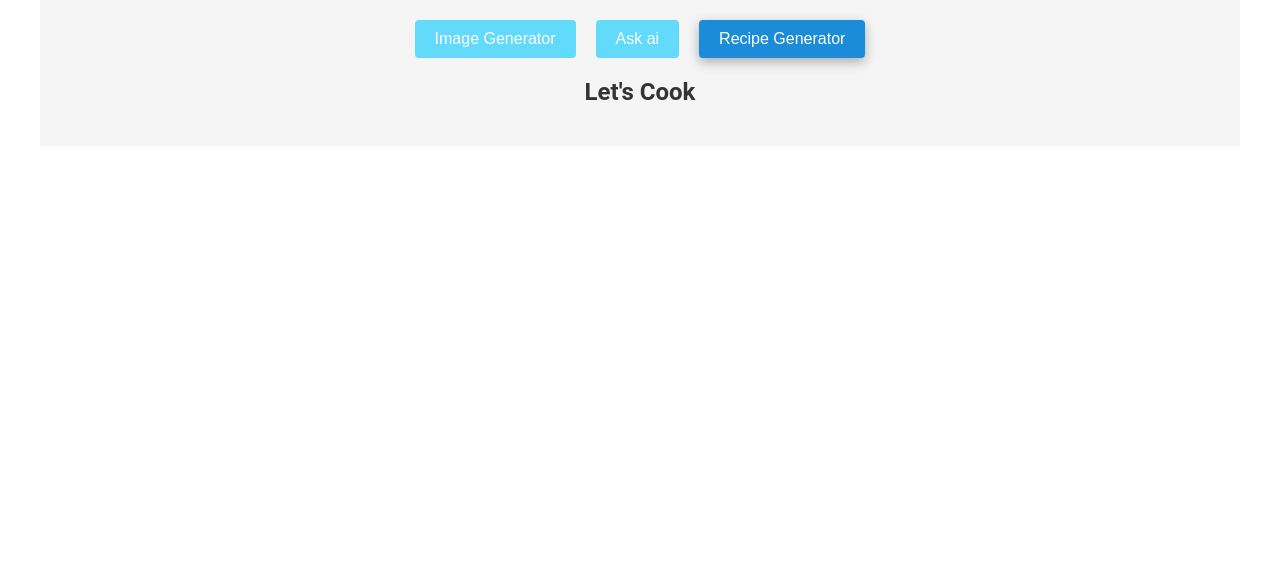
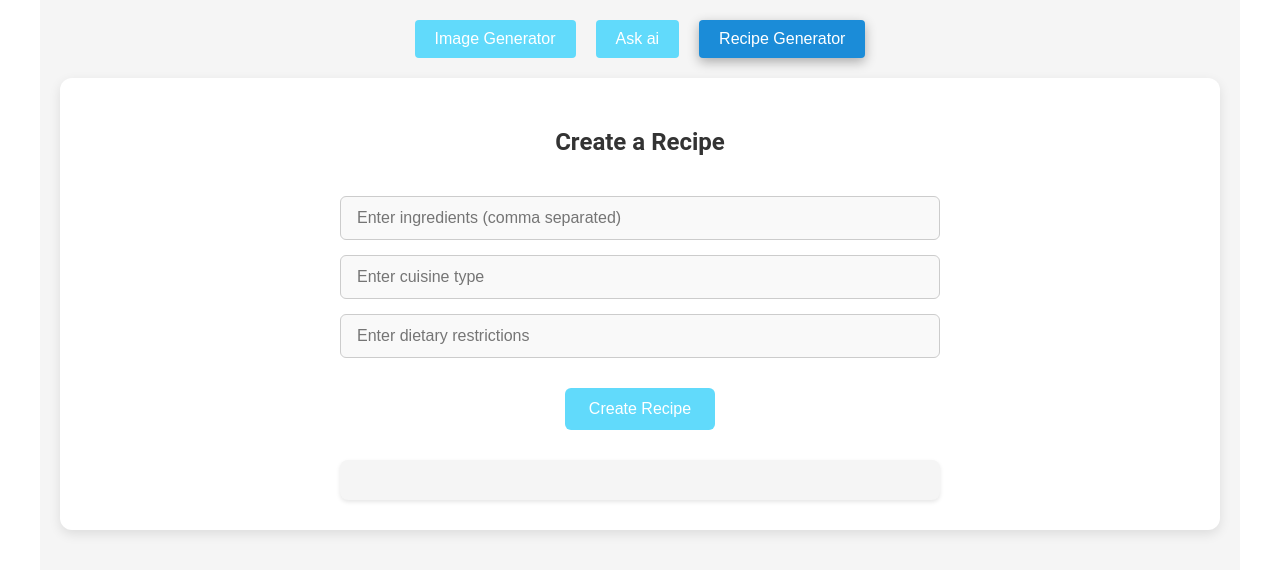
Before and after one commit to MugoSimon/spring-ai, a React (Create React App) app: page / in a window 1280 px wide. Both pictures are taken after a click on the button "Recipe Generator". Shown: the top 580 px of the page. Built offline with nearby package versions, Linux system fonts and the light colour scheme.

Commit message:
should be done

```diff
--- a/src/App.css
+++ b/src/App.css
@@ -189,13 +189,22 @@ h2 {
   color: #333;
 }
 
-/* Image Generator Styles */
+/* ImageGenerator Styles */
 .image-generator-container {
   display: flex;
   flex-direction: column;
   align-items: center;
   gap: 20px;
   margin: 20px 0;
+  background-color: #fff;
+  padding: 30px;
+  border-radius: 12px;
+  box-shadow: 0 4px 12px rgba(0, 0, 0, 0.1);
+  transition: box-shadow 0.3s ease;
+}
+
+.image-generator-container:hover {
+  box-shadow: 0 8px 20px rgba(0, 0, 0, 0.2);
 }
 
 .prompt-input-container {
@@ -205,26 +214,81 @@ h2 {
 
 .prompt-input {
   width: 100%;
-  font-size: 18px;
+  font-size: 16px;
   padding: 12px 16px;
+  border: 1px solid #ccc;
+  border-radius: 6px;
+  background-color: #f9f9f9;
+  transition: border-color 0.3s ease, background-color 0.3s ease;
+}
+
+.prompt-input:focus {
+  outline: none;
+  border-color: #61dafb;
+  background-color: #fff;
+}
+
+.button-container {
+  width: 100%;
+  max-width: 600px;
+  display: flex;
+  justify-content: center;
 }
 
 .generate-button {
   font-size: 16px;
-  padding: 10px 20px;
+  padding: 12px 24px;
+  background-color: #61dafb;
+  color: white;
+  border: none;
+  border-radius: 6px;
+  cursor: pointer;
+  transition: background-color 0.3s ease, transform 0.2s ease, box-shadow 0.3s ease;
+}
+
+.generate-button:hover {
+  background-color: #21a1f1;
+  transform: translateY(-2px);
+  box-shadow: 0 4px 8px rgba(0, 0, 0, 0.2);
+}
+
+.generate-button:active {
+  background-color: #1b8cd8;
+  transform: translateY(0);
 }
 
 .image-container {
-  display: flex;
-  flex-wrap: wrap;
-  justify-content: center;
-  gap: 20px;
+  display: grid;
+  grid-template-columns: repeat(3, 1fr);
+  grid-gap: 20px;
+  width: 100%;
+  max-width: 800px;
 }
 
-.image-container img {
-  width: 200px;
-  height: 150px;
+.image-card {
+  background-color: #f5f5f5;
+  border-radius: 8px;
+  box-shadow: 0 2px 4px rgba(0, 0, 0, 0.1);
+  overflow: hidden;
 }
+
+.image-card img {
+  width: 100%;
+  height: 200px;
+  object-fit: cover;
+}
+
+.empty-image-slot {
+  background-color: #f5f5f5;
+  border-radius: 8px;
+  box-shadow: 0 2px 4px rgba(0, 0, 0, 0.1);
+  display: flex;
+  justify-content: center;
+  align-items: center;
+  font-size: 16px;
+  color: #999;
+}
+
 /* ChatComponent Styles */
 .chat-component-container {
   display: flex;
@@ -232,6 +296,15 @@ h2 {
   align-items: center;
   gap: 20px;
   margin: 20px 0;
+  background-color: #fff;
+  padding: 30px;
+  border-radius: 12px;
+  box-shadow: 0 4px 12px rgba(0, 0, 0, 0.1);
+  transition: box-shadow 0.3s ease;
+}
+
+.chat-component-container:hover {
+  box-shadow: 0 8px 20px rgba(0, 0, 0, 0.2);
 }
 
 .chat-input-container {
@@ -242,9 +315,17 @@ h2 {
 .chat-input {
   width: 100%;
   font-size: 16px;
-  padding: 10px 14px;
+  padding: 12px 16px;
   border: 1px solid #ccc;
-  border-radius: 4px;
+  border-radius: 6px;
+  background-color: #f9f9f9;
+  transition: border-color 0.3s ease, background-color 0.3s ease;
+}
+
+.chat-input:focus {
+  outline: none;
+  border-color: #61dafb;
+  background-color: #fff;
 }
 
 .chat-button-container {
@@ -256,7 +337,24 @@ h2 {
 
 .chat-button {
   font-size: 16px;
-  padding: 10px 20px;
+  padding: 12px 24px;
+  background-color: #61dafb;
+  color: white;
+  border: none;
+  border-radius: 6px;
+  cursor: pointer;
+  transition: background-color 0.3s ease, transform 0.2s ease, box-shadow 0.3s ease;
+}
+
+.chat-button:hover {
+  background-color: #21a1f1;
+  transform: translateY(-2px);
+  box-shadow: 0 4px 8px rgba(0, 0, 0, 0.2);
+}
+
+.chat-button:active {
+  background-color: #1b8cd8;
+  transform: translateY(0);
 }
 
 .chat-output-container {
@@ -272,4 +370,93 @@ h2 {
   font-size: 16px;
   line-height: 1.5;
   color: #333;
+  white-space: pre-wrap;
+  margin: 0;
 }
+
+/* RecipeGenerator Styles */
+.recipe-generator-container {
+  display: flex;
+  flex-direction: column;
+  align-items: center;
+  gap: 20px;
+  margin: 20px 0;
+  background-color: #fff;
+  padding: 30px;
+  border-radius: 12px;
+  box-shadow: 0 4px 12px rgba(0, 0, 0, 0.1);
+  transition: box-shadow 0.3s ease;
+}
+
+.recipe-generator-container:hover {
+  box-shadow: 0 8px 20px rgba(0, 0, 0, 0.2);
+}
+
+.input-container {
+  display: flex;
+  flex-direction: column;
+  gap: 15px;
+  width: 100%;
+  max-width: 600px;
+}
+
+.recipe-input {
+  font-size: 16px;
+  padding: 12px 16px;
+  border: 1px solid #ccc;
+  border-radius: 6px;
+  background-color: #f9f9f9;
+  transition: border-color 0.3s ease, background-color 0.3s ease;
+}
+
+.recipe-input:focus {
+  outline: none;
+  border-color: #61dafb;
+  background-color: #fff;
+}
+
+.button-container {
+  width: 100%;
+  max-width: 600px;
+  display: flex;
+  justify-content: center;
+}
+
+.recipe-button {
+  font-size: 16px;
+  padding: 12px 24px;
+  background-color: #61dafb;
+  color: white;
+  border: none;
+  border-radius: 6px;
+  cursor: pointer;
+  transition: background-color 0.3s ease, transform 0.2s ease, box-shadow 0.3s ease;
+}
+
+.recipe-button:hover {
+  background-color: #21a1f1;
+  transform: translateY(-2px);
+  box-shadow: 0 4px 8px rgba(0, 0, 0, 0.2);
+}
+
+.recipe-button:active {
+  background-color: #1b8cd8;
+  transform: translateY(0);
+}
+
+.output {
+  width: 100%;
+  max-width: 600px;
+  background-color: #f5f5f5;
+  padding: 20px;
+  border-radius: 8px;
+  box-shadow: 0 2px 4px rgba(0, 0, 0, 0.1);
+}
+
+.recipe-text {
+  font-size: 16px;
+  line-height: 1.5;
+  color: #333;
+  white-space: pre-wrap;
+  margin: 0;
+}
--- a/src/components/ChatComponent.js
+++ b/src/components/ChatComponent.js
@@ -1,9 +1,9 @@
 import React, { useState } from "react";
-import '../App.css'; // Import the global CSS styles
+import "../App.css";
 
 function ChatComponent() {
-  const [prompt, setPrompt] = useState('');
-  const [chatResponse, setChatResponse] = useState('');
+  const [prompt, setPrompt] = useState("");
+  const [chatResponse, setChatResponse] = useState("");
 
   const askAi = async () => {
     try {
@@ -16,7 +16,7 @@ function ChatComponent() {
     } catch (error) {
       console.error("Error generating image: ", error);
     }
-  }
+  };
 
   return (
     <div className="chat-component-container">
@@ -31,10 +31,12 @@ function ChatComponent() {
         />
       </div>
       <div className="chat-button-container">
-        <button className="chat-button" onClick={askAi}>Ask AI</button>
+        <button className="chat-button" onClick={askAi}>
+          Ask AI
+        </button>
       </div>
       <div className="chat-output-container">
-        <p className="chat-response">{chatResponse}</p>
+        <pre className="chat-response">{chatResponse}</pre>
       </div>
     </div>
   );
--- a/src/components/ImageGenerator.js
+++ b/src/components/ImageGenerator.js
@@ -1,8 +1,9 @@
 import React, { useState } from "react";
+import "../App.css";
 
 function ImageGenerator() {
-  const [prompt, setPrompt] = useState(""); // State for the prompt
-  const [imageUrls, setImageUrls] = useState([]); // State for the generated image URLs
+  const [prompt, setPrompt] = useState("");
+  const [imageUrls, setImageUrls] = useState([]);
 
   const generateImage = async () => {
     try {
@@ -33,19 +34,20 @@ function ImageGenerator() {
           className="prompt-input"
         />
       </div>
-
-      <button className="generate-button" onClick={generateImage}>
-        Generate Image
-      </button>
-
+      <div className="button-container">
+        <button className="generate-button" onClick={generateImage}>
+          Generate Image
+        </button>
+      </div>
       <div className="image-container">
         {imageUrls.map((url, index) => (
-          <img key={index} src={url} alt={`Generated Image ${index + 1}`} />
+          <div key={index} className="image-card">
+            <img src={url} alt={`Generated Image ${index + 1}`} />
+          </div>
         ))}
-
         {[...Array(3 - imageUrls.length)].map((_, index) => (
           <div key={index + imageUrls.length} className="empty-image-slot">
-
+            <span>Waiting for image...</span>
           </div>
         ))}
       </div>
--- a/src/components/RecipeGenerator.js
+++ b/src/components/RecipeGenerator.js
@@ -1,10 +1,61 @@
-import React from "react";
+import React, { useState } from "react";
+import "../App.css";
 
 function RecipeGenerator() {
-    return (
-        <h2>Let's Cook</h2>
-    );
+  const [ingredients, setIngredients] = useState("");
+  const [cuisine, setCuisine] = useState("");
+  const [dietaryRestrictions, setDietaryRestrictions] = useState("");
+  const [recipe, setRecipe] = useState("");
 
+  const createRecipe = async () => {
+    try {
+      const response = await fetch(
+        `http://localhost:8080/generate-recipe?ingredients=${ingredients}&cuisine=${cuisine}&dietaryRestrictions=${dietaryRestrictions}`
+      );
+      const data = await response.json();
+      console.log("Generated recipe:", data);
+      setRecipe(data);
+    } catch (error) {
+      console.error("Error generating image: ", error);
+    }
+  };
+
+  return (
+    <div className="recipe-generator-container">
+      <h2>Create a Recipe</h2>
+      <div className="input-container">
+        <input
+          className="recipe-input"
+          type="text"
+          value={ingredients}
+          placeholder="Enter ingredients (comma separated)"
+          onChange={(e) => setIngredients(e.target.value)}
+        />
+        <input
+          className="recipe-input"
+          type="text"
+          value={cuisine}
+          placeholder="Enter cuisine type"
+          onChange={(e) => setCuisine(e.target.value)}
+        />
+        <input
+          className="recipe-input"
+          type="text"
+          value={dietaryRestrictions}
+          placeholder="Enter dietary restrictions"
+          onChange={(e) => setDietaryRestrictions(e.target.value)}
+        />
+      </div>
+      <div className="button-container">
+        <button className="recipe-button" onClick={createRecipe}>
+          Create Recipe
+        </button>
+      </div>
+      <div className="output">
+        <pre className="recipe-text">{recipe}</pre>
+      </div>
+    </div>
+  );
 }
 
 export default RecipeGenerator;
```
